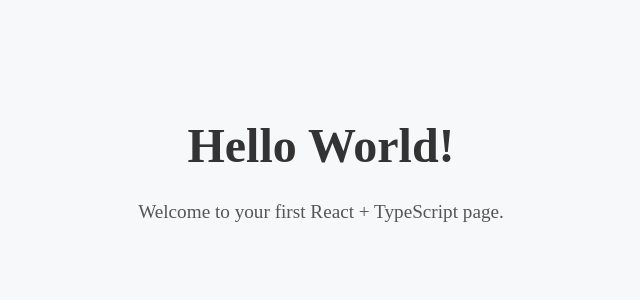
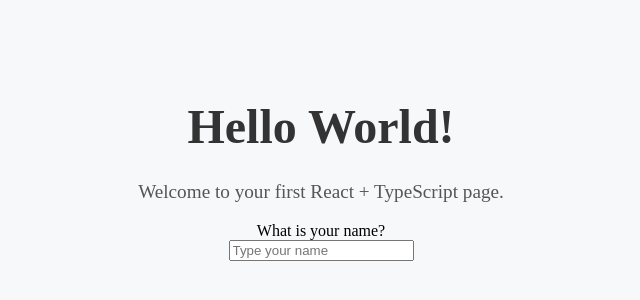
Before and after one commit to michelbr84/hello-world-app, a React app: page / in a window 1280 px wide. Shown: the part 244-544 px from the top of the page, without its empty margins (319-959 px from the left). Built offline with nearby package versions, Linux system fonts and the light colour scheme.

Commit message:
feat: add interactive name-greeting input to App

```diff
--- a/src/App.tsx
+++ b/src/App.tsx
@@ -1,12 +1,35 @@
 // src/App.tsx
-import React from 'react';
+import { ChangeEvent, useState } from 'react';
 import './App.css';
 
 function App() {
+  const [name, setName] = useState<string>('');
+
+  const handleChange = (event: ChangeEvent<HTMLInputElement>): void => {
+    setName(event.target.value);
+  };
+
   return (
     <div className="container">
       <h1>Hello World!</h1>
       <p>Welcome to your first React + TypeScript page.</p>
+      <label className="greeting-label" htmlFor="name-input">
+        What is your name?
+      </label>
+      <input
+        id="name-input"
+        className="greeting-input"
+        type="text"
+        value={name}
+        onChange={handleChange}
+        placeholder="Type your name"
+        aria-label="Your name"
+      />
+      {name.trim() !== '' && (
+        <p className="greeting-message" data-testid="greeting">
+          Hello, {name.trim()}!
+        </p>
+      )}
     </div>
   );
 }
```
